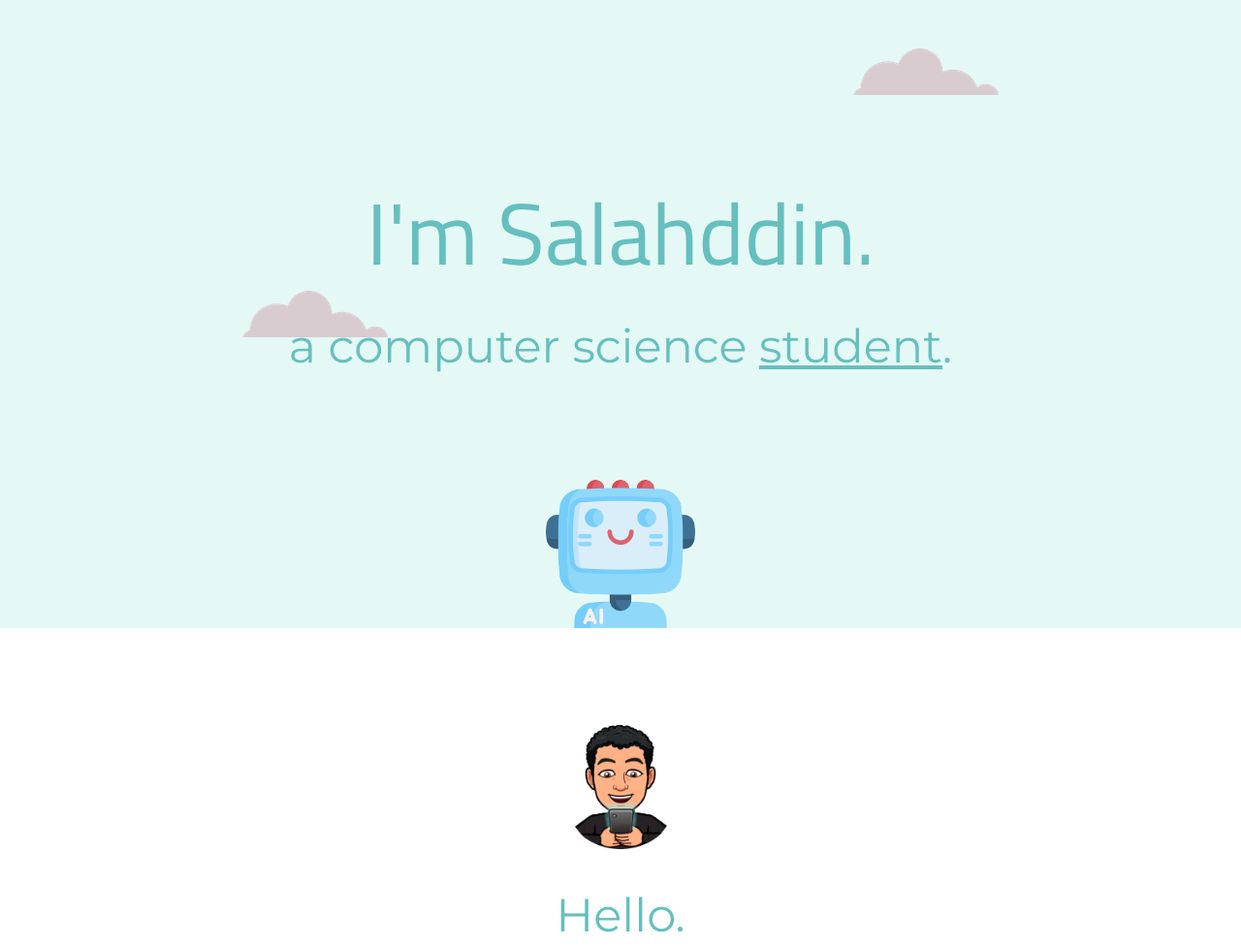
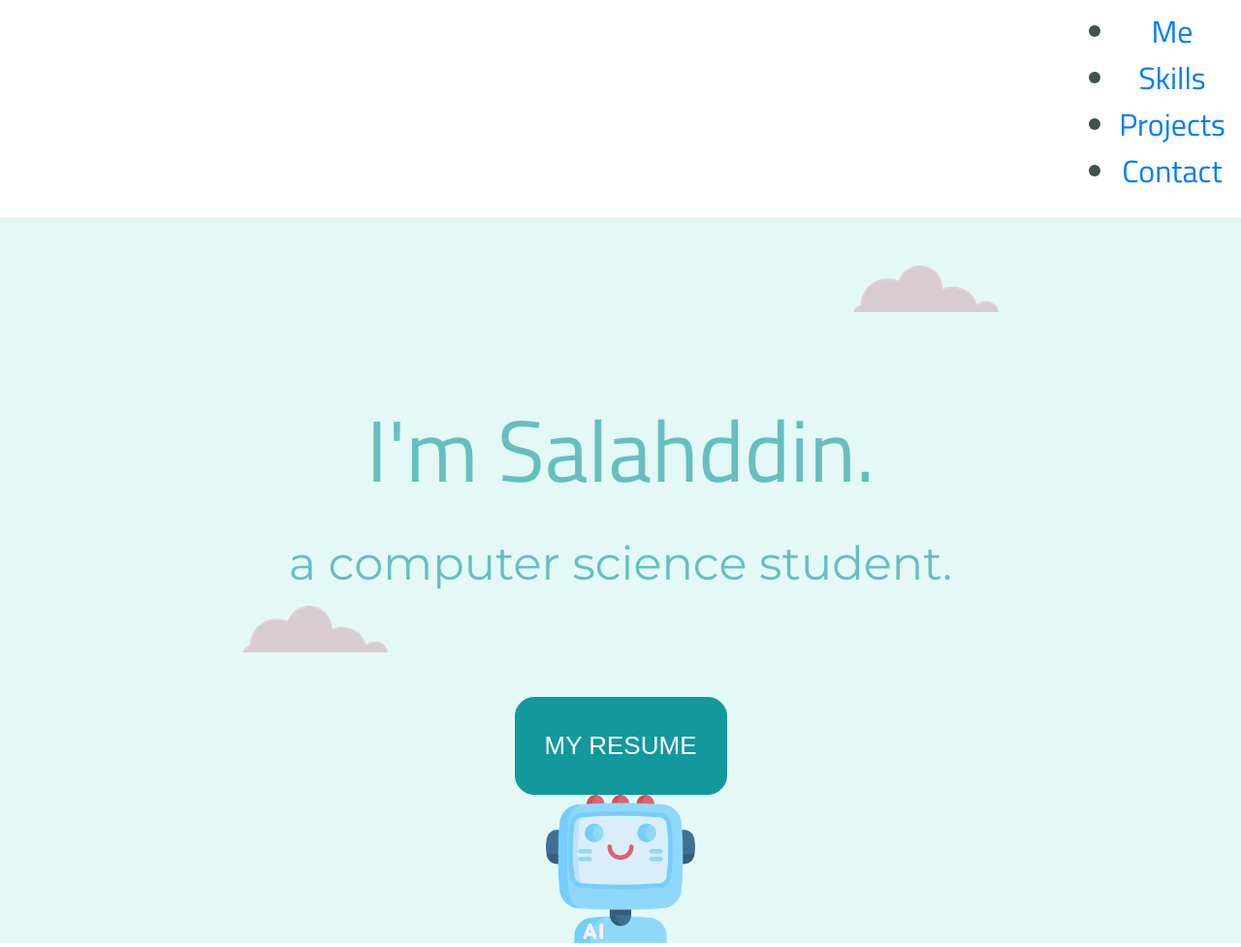
Before and after one commit to itsSalah/Website, a plain HTML site: page index.html in a window 1280 px wide. Shown: the top 977 px of the page at 97% size. Drawn offline with nearby package versions, Linux system fonts and the light colour scheme.

Commit message:
Update index.html
LGTM

```diff
--- a/index.html
+++ b/index.html
@@ -15,15 +15,33 @@
 </head>
 
 <body>
+  <header>
+    <div class="navbar">
+      <h1 class=""></h1>
+      <nav>
+        <ul>
+          <li><a href="#me">Me</a></li>
+          <li><a href="#skills">Skills</a></li>
+           <li><a href="#projects">Projects</a></li>
+          <li><a href="#contact">Contact</a></li>
+        </ul>
+      </nav>
+    </div>
+  </header>
   <div class="top-container">
     <img class="top-cloud" src="images\cloud.png" alt="cloud-img">
     <h1>I'm Salahddin.</h1>
-    <h2 id="subtitle">a computer science <span class="stu">student</span>.</h2>
+    <h2 id="subtitle">a computer science student.</h2>
+    <div class="cv">
+      <a class="BUTTON_XIW" href="images\Salahddin_Warid_COOP_CV.pdf" target="_blank">
+        MY RESUME
+      </a>
+    </div>
     <img class="bottom-cloud" src="images\cloud.png" alt="cloud-img">
     <img class="robot_AI" src="images\robot_AI.png" alt="robot-img">
   </div>
   <div class="middle-container">
-    <div class="profile">
+    <div id="me" class="profile">
       <img src="images\me_avatar.png" alt="picture-of-myself" width=10%>
       <h2 style="padding-top: 40px;">Hello.</h2>
       <div class="intro-text">
@@ -31,7 +49,7 @@
       </div>
     </div>
     <hr>
-    <div class="skills">
+    <div id="skills" class="skills">
       <h2 style="margin: 150px auto 50px auto;">My Skills.</h2>
       <div class="skill-row">
         <h3 class="skill-title">AI and Data Analysis</h3>
@@ -47,7 +65,7 @@
       </div>
     </div>
     <hr>
-    <div class="skills">
+    <div id="projects" class="skills">
       <h2 style="margin: 150px auto 50px auto;">My Projects.</h2>
       <div class="skill-row">
         <h3 class="project-title">Breast Cancer Dectection</h3>
@@ -68,7 +86,7 @@
         </p>
       </div>
     </div>
-    <hr>
+    <hr id="contact">
     <div class="contact-me">
       <h2 style="margin: 150px auto 50px auto;">Get In Touch</h2>
       <h3>Interested in hiring me for an intern ?</h3>
```
